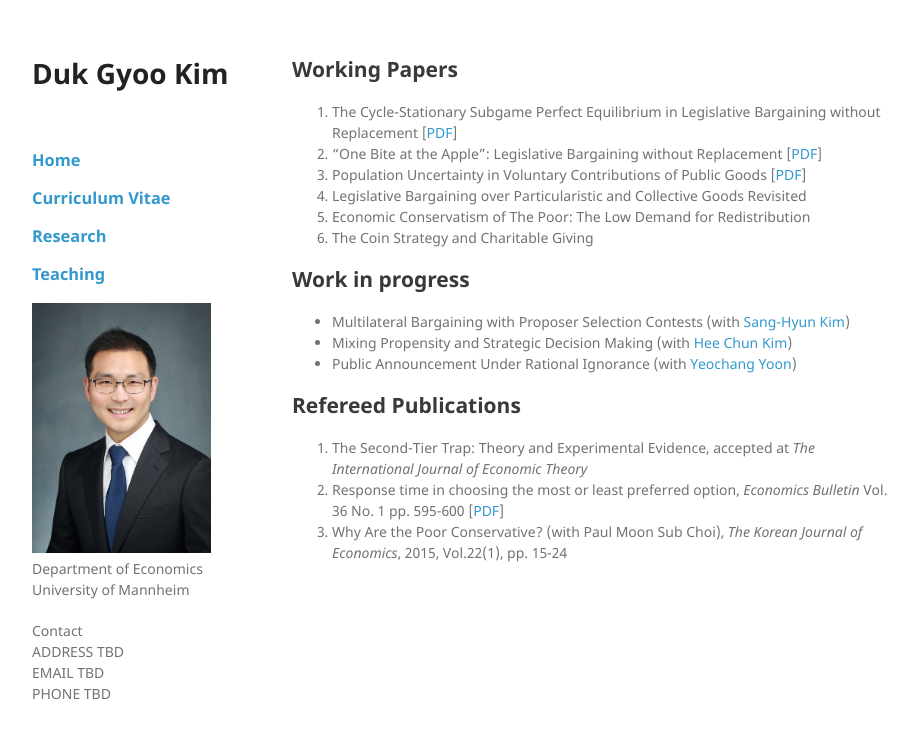
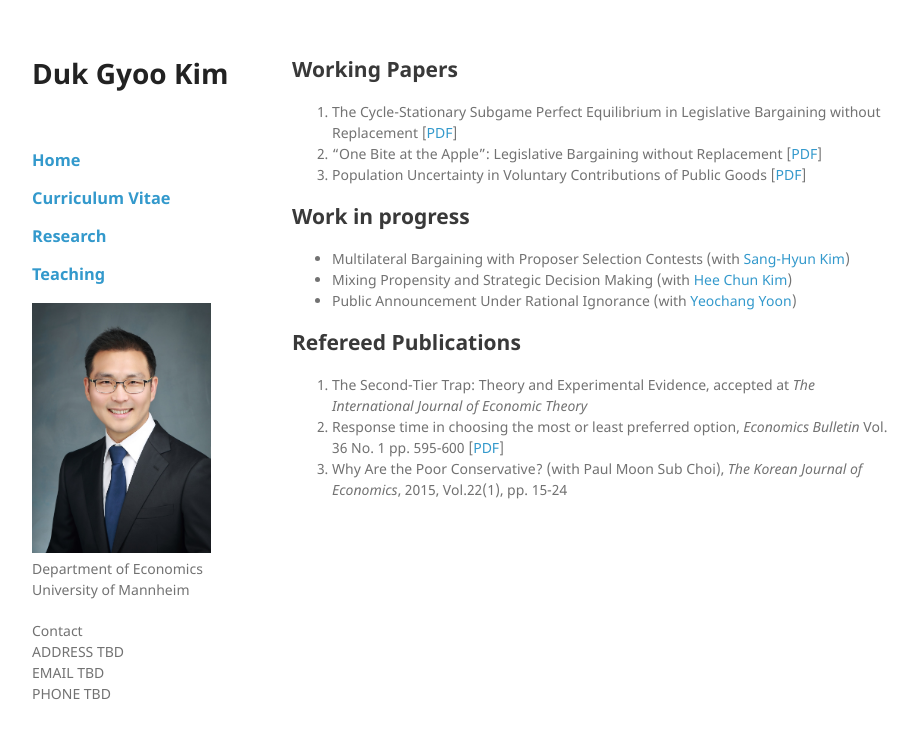
Before and after one commit to kimdukgyoo/kimdukgyoo.github.io, a Jekyll site: the page built from research.md, in a window 1280 px wide. Shown: the top 739 px of the page, without its empty margins (178-1095 px from the left). Built offline with Jekyll 4.4.1, drawn with Linux system fonts in a browser that asks for light colours; our own code applies the rules of GitHub Pages for plain Markdown files.

Commit message:
Create research.md

```diff
--- a/research.md
+++ b/research.md
@@ -2,9 +2,6 @@
 1. The Cycle-Stationary Subgame Perfect Equilibrium in Legislative Bargaining without Replacement [[PDF](https://www.dropbox.com/s/sexydlcntyjwq95/CycleStationaryEquilibriumInLegislativeBargaining.pdf "PDF")]
 2. "One Bite at the Apple": Legislative Bargaining without Replacement [[PDF](http://google.com "To Be Updated")]
 3. Population Uncertainty in Voluntary Contributions of Public Goods [[PDF](https://www.dropbox.com/s/6htn5226xdve53c/PopulationUncertaintyInVolutaryContributions.pdf "PDF")]
-5. Legislative Bargaining over Particularistic and Collective Goods Revisited
-6. Economic Conservatism of The Poor: The Low Demand for Redistribution
-7. The Coin Strategy and Charitable Giving
 
 ## Work in progress
 * Multilateral Bargaining with Proposer Selection Contests (with [Sang-Hyun Kim](https://sites.google.com/site/sanghyunkim46/home "Sang-Hyun Kim's webpage"))
```
